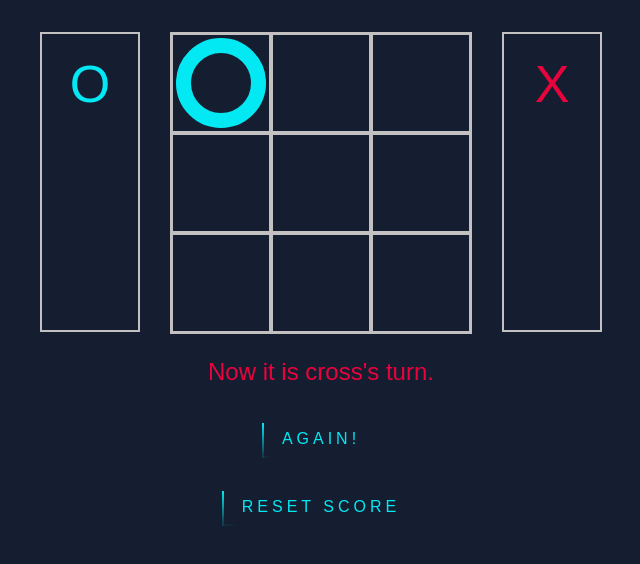
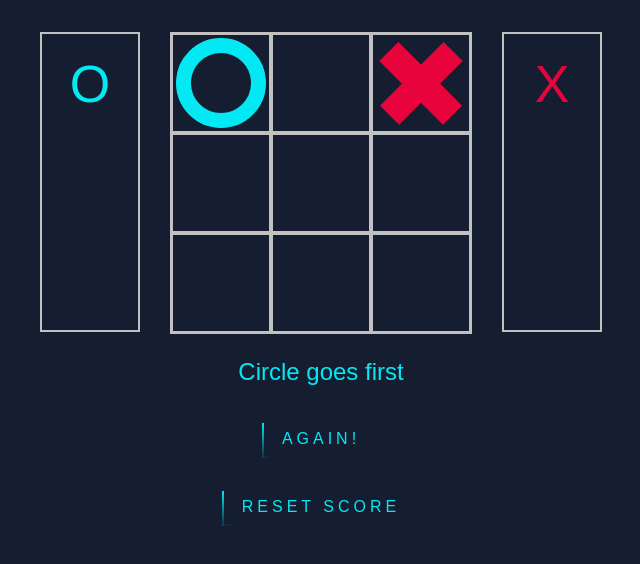
Before and after one commit to wojcikowska-k/Tic-Tac-Toe-JS, a plain HTML site: page index.html in a window 1280 px wide. Both pictures are taken after a click on the element 540 px from the left and 258 px from the top of the page. Shown: the part 176-740 px from the top of the page, without its empty margins (319-959 px from the left). Drawn offline with Linux system fonts and the light colour scheme.

Commit message:
added randomized functionality for X player

```diff
--- a/app.js
+++ b/app.js
@@ -6,6 +6,8 @@ const reset = document.querySelector("#reset");
 const newBoard = document.querySelector("#new-board");
 
 const startCells = ["", "", "", "", "", "", "", "", ""];
+const allElementsIds = ["0", "1", "2", "3", "4", "5", "6", "7", "8"];
+let usedElementsIds = [];
 
 let go = "circle";
 let winsCircle = 0;
@@ -38,13 +40,41 @@ const createBoard = () => {
   });
 };
 
+const compute = () => {
+  const freeIds = allElementsIds.filter(
+    (val) => !usedElementsIds.includes(val)
+  );
+
+  const randomId = freeIds[Math.floor(Math.random() * freeIds.length)];
+  const allsquares = document.querySelectorAll(".square");
+
+  const randomSquare = allsquares[randomId];
+  if (randomSquare === undefined) {
+    // console.log("No more squares");
+    return;
+  }
+  const goDisplay = document.createElement("div");
+  goDisplay.classList.add("cross");
+  randomSquare.append(goDisplay);
+
+  usedElementsIds.push(randomId);
+  checkScore();
+};
+
 const addGo = (e) => {
   const goDisplay = document.createElement("div");
-  goDisplay.classList.add(go);
+  goDisplay.classList.add("circle");
   e.target.append(goDisplay);
-  go = go === "circle" ? "cross" : "circle";
-  infoDisplay.textContent = "Now it is " + go + "'s turn.";
-  toggleInfoColor(go);
+  // go = go === "circle" ? "cross" : "circle";
+  // infoDisplay.textContent = "Now it is " + go + "'s turn.";
+  // toggleInfoColor(go);
+
+  const elementId = e.target.getAttribute("id");
+  usedElementsIds.push(elementId);
+
+  setTimeout(() => {
+    compute();
+  }, 500);
   checkScore();
 };
 
@@ -112,4 +142,5 @@ reset.addEventListener("click", resetScore);
 newBoard.addEventListener("click", () => {
   gameboard.innerHTML = "";
   createBoard();
+  usedElementsIds = [];
 });
--- a/styles.css
+++ b/styles.css
@@ -75,6 +75,7 @@ h1 {
   border-radius: 50%;
   border: 15px solid var(--circle);
   box-sizing: border-box;
+  animation: go-anim 0.5s ease-in-out;
 }
 
 .cross {
@@ -83,11 +84,26 @@ h1 {
   position: relative;
   transform: rotate(45deg);
 }
+
+@keyframes go-anim {
+  0% {
+    /* transform: scale(0.5); */
+    opacity: 0;
+  }
+
+  100% {
+    /* transform: scale(1); */
+    opacity: 1;
+  }
+}
+
 .cross:before,
 .cross:after {
   position: absolute;
   content: "";
   background-color: var(--cross);
+  animation: go-anim 0.5s ease-in-out;
+  animation-delay: 0.5s;
 }
 .cross:before {
   left: 50%;
```
